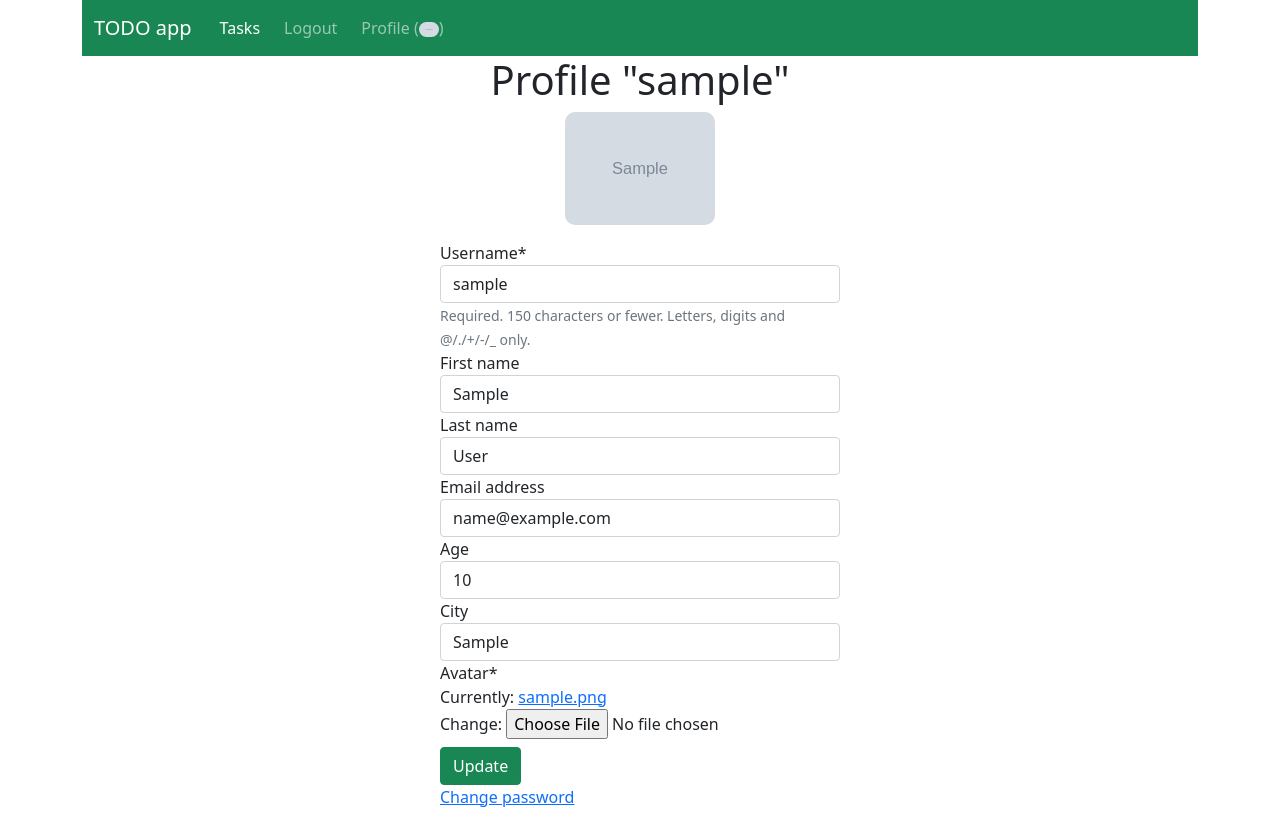
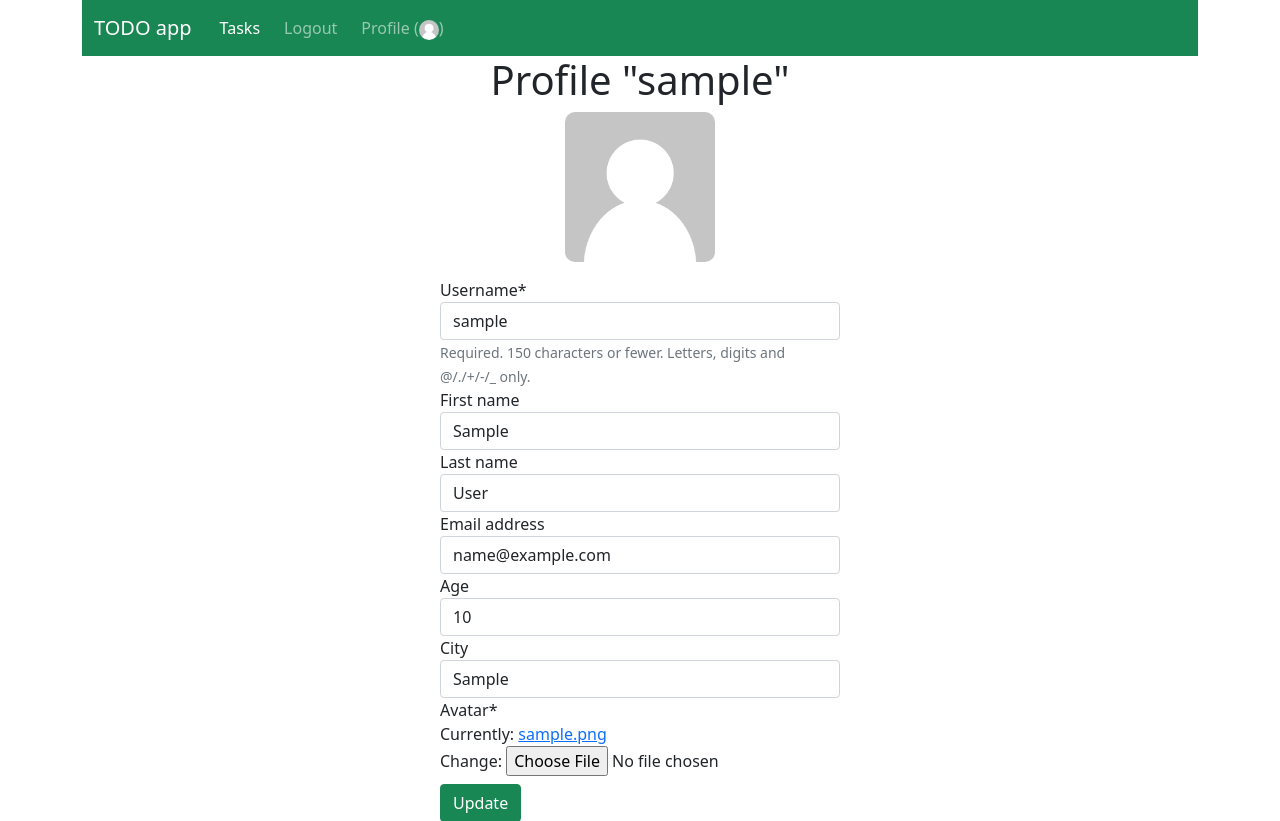
Before and after one commit to forward23/TODO, a Django app: page /accounts/1/profile/ in a window 1280 px wide. Shown: the top 821 px of the page. Run offline with Django 3.2, Linux system fonts and the light colour scheme; a user stored in the database is signed in; tables that the repository leaves empty hold one stand-in row (values such as "Sample post"); grey boxes marked "Sample" are stand-in pictures; some libraries are stand-ins or nearby versions.

Commit message:
change download avatar to static image

```diff
--- a/templates/_base.html
+++ b/templates/_base.html
@@ -35,7 +35,7 @@
                         <li class="nav-item mx-0 mx-lg-1"><a class="nav-link" href="{% url 'profile' user.pk %}">Profile
                             (<img
                                     class="avatar-navbar"
-                                    src="{{ user.avatar.url }}"
+                                    src="{% static 'images/anonymous.png' %}"
                                     alt="">)</a></li>
 
 
--- a/templates/account/profile.html
+++ b/templates/account/profile.html
@@ -1,12 +1,13 @@
 {% extends '_base.html' %}
 {% load crispy_forms_tags %}
+{% load static %}
 
 {% block title %} Profile {% endblock title %}
 
 {% block content %}
     <h1 class="text-center class="display-3"">Profile "{{ user.username }}"</h1>
     <div class="mx-auto text-center" style="width: 400px">
-        <img class="avatar-profile mb-3" src="{{ user.avatar.url }}" alt="Avatar">
+        <img class="avatar-profile mb-3" src="{% static 'images/anonymous.png' %}" alt="Avatar">
     </div>
     <div class="mx-auto" style="width: 400px">
     <form action="" method="post" enctype="multipart/form-data">
```
Also changed, not shown: static/images/anonymous.png (added).
